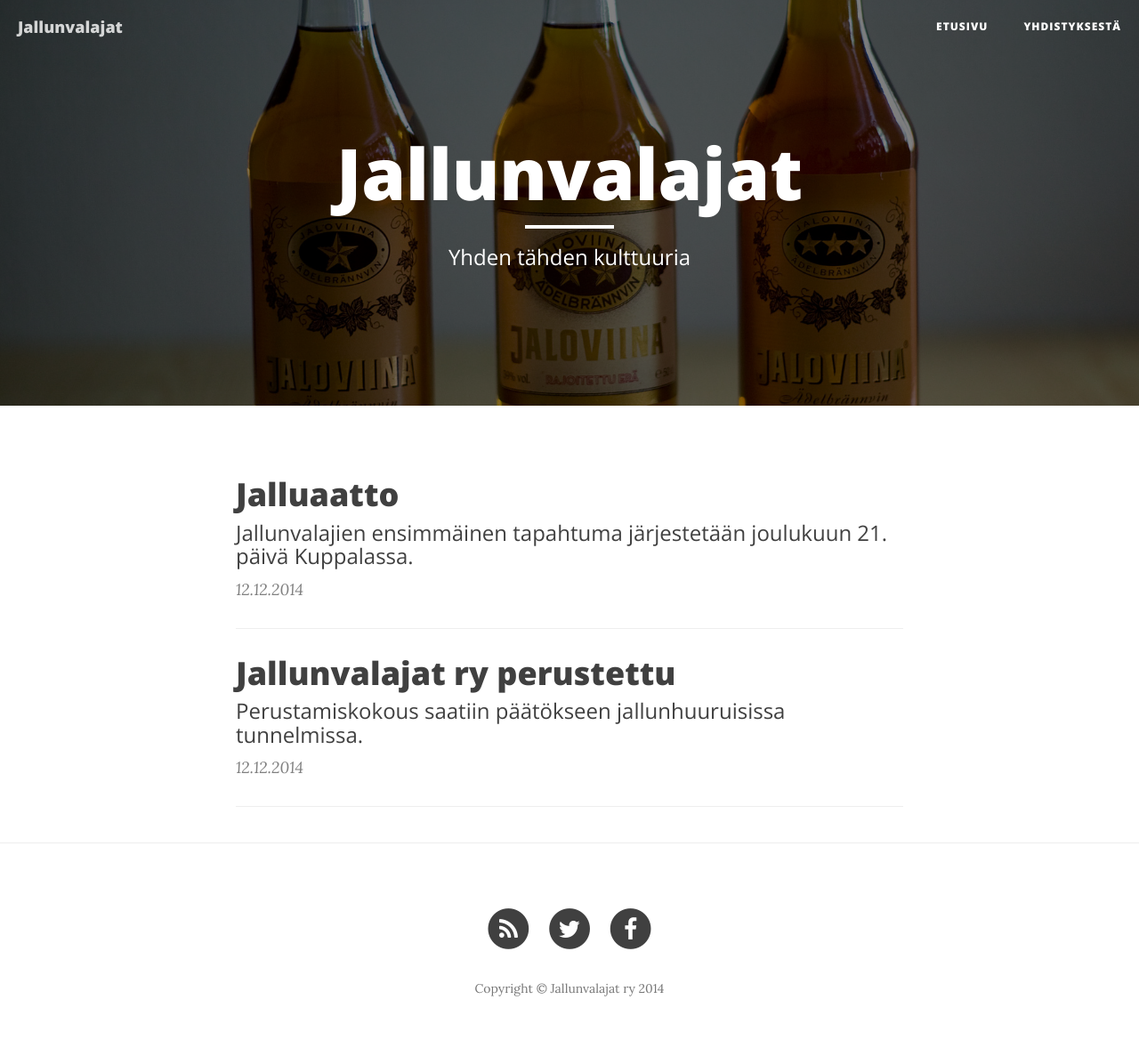
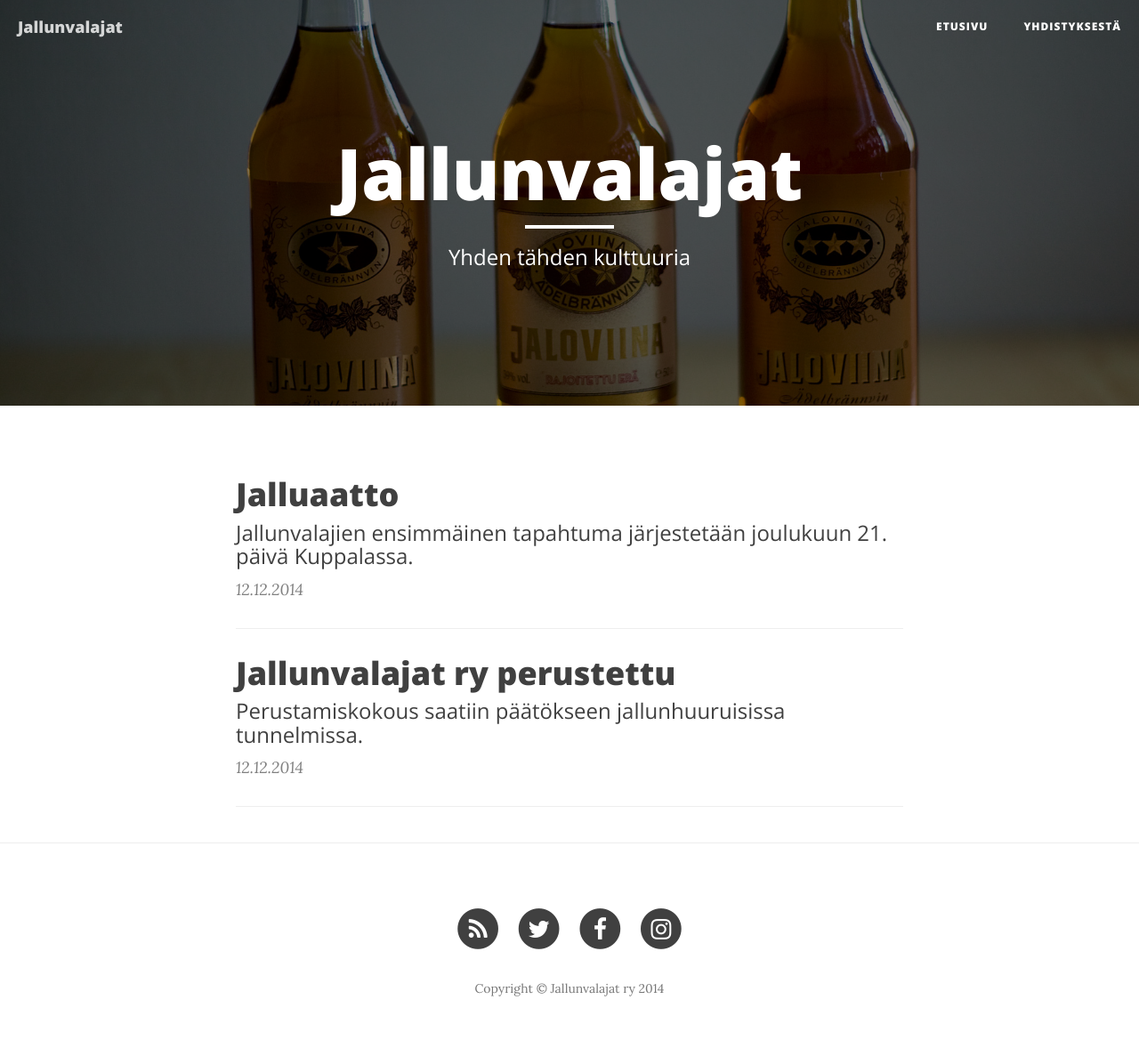
Before and after one commit to jallunvalajat/jallunvalajat.github.io, a Jekyll site: the page built from index.html, in a window 1280 px wide. Shown: the whole page at 89% size. Built offline with Jekyll 4.4.1, drawn with Linux system fonts in a browser that asks for light colours; nearby versions of some CDN libraries; the list of posts is cut into pages by our own code.

Commit message:
added instagram

```diff
--- a/_config.yml
+++ b/_config.yml
@@ -6,6 +6,7 @@
 url: "http://jallunvalajat.github.io"
 twitter_username: Jallunvalajat
 facebook_username:  Jallunvalajat
+instagram_username:  Jallunvalajat
 
 # Build settings
 markdown: kramdown
--- a/_includes/footer.html
+++ b/_includes/footer.html
@@ -32,6 +32,16 @@
                         </a>
                     </li>
                     {% endif %}
+                    {% if site.instagram_username %}
+                    <li>
+                        <a href="https://www.instagram.com/{{ site.facebook_username }}">
+                            <span class="fa-stack fa-lg">
+                                <i class="fa fa-circle fa-stack-2x"></i>
+                                <i class="fa fa-instagram fa-stack-1x fa-inverse"></i>
+                            </span>
+                        </a>
+                    </li>
+                    {% endif %}
                 </ul>
                 <p class="copyright text-muted">Copyright &copy; {{ site.title }} ry {{ site.time | date: '%Y' }}</p>
             </div>
```
